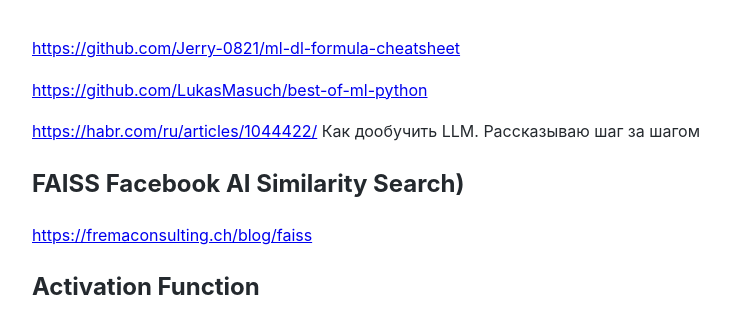
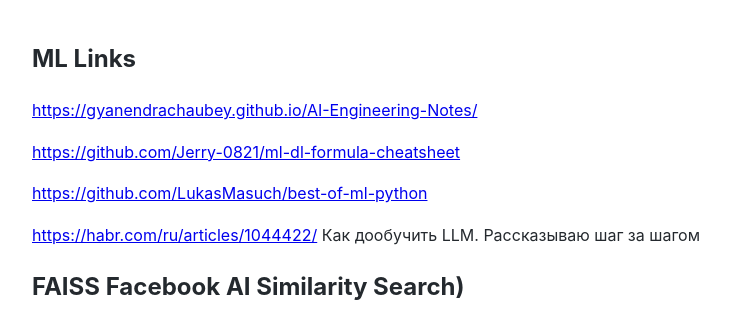
Before and after one commit to Michael-Lubinsky/michael-lubinsky.github.com, a Jekyll site: the page built from ml/mamba.md, in a window 1280 px wide and 900 px high, cut to the strip 0-323 px from the top of the window. Shown: the whole strip, without its empty margins (158-888 px from the left). Built offline with Jekyll 4.4.1, drawn with Linux system fonts in a browser that asks for light colours; our own code applies the rules of GitHub Pages for plain Markdown files.

Commit message:
Update mamba.md

```diff
--- a/ml/mamba.md
+++ b/ml/mamba.md
@@ -1,3 +1,7 @@
+## ML Links
+
+
+<https://gyanendrachaubey.github.io/AI-Engineering-Notes/>
 
 <https://github.com/Jerry-0821/ml-dl-formula-cheatsheet>
 
```
